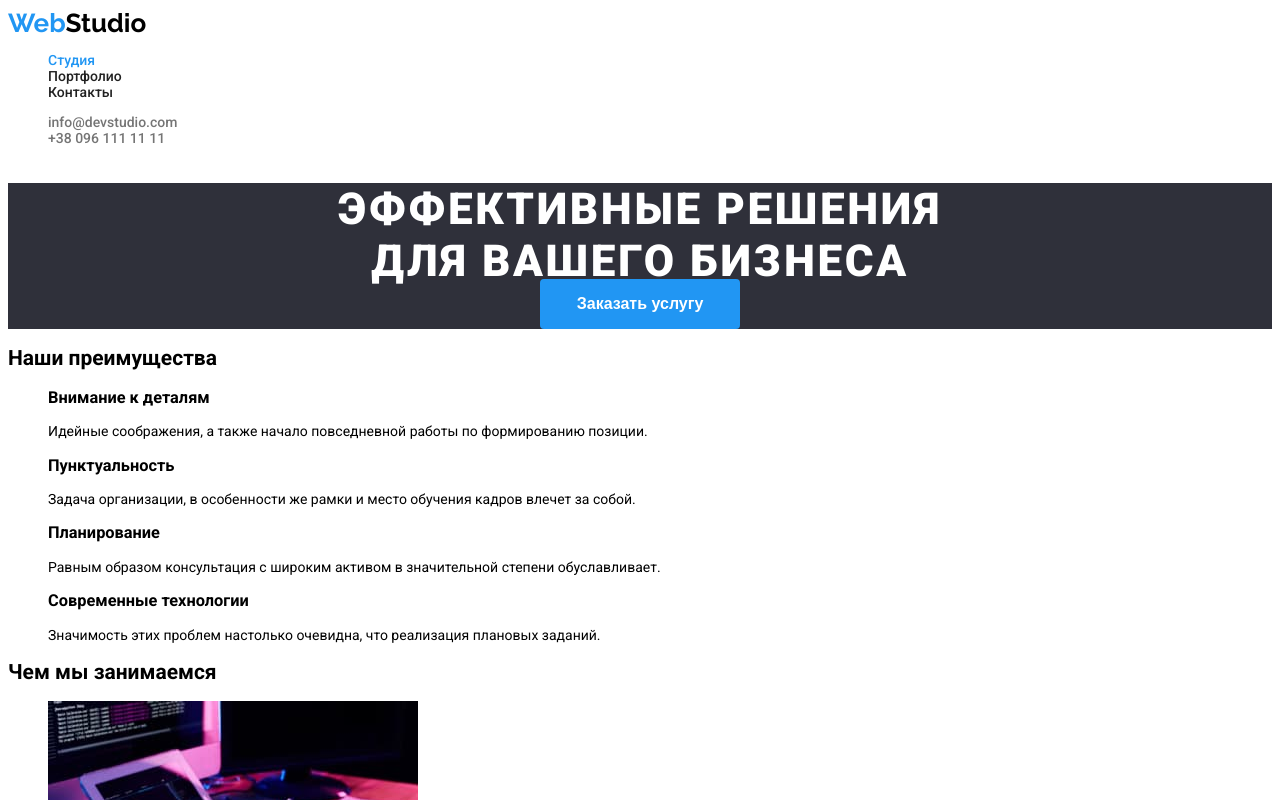
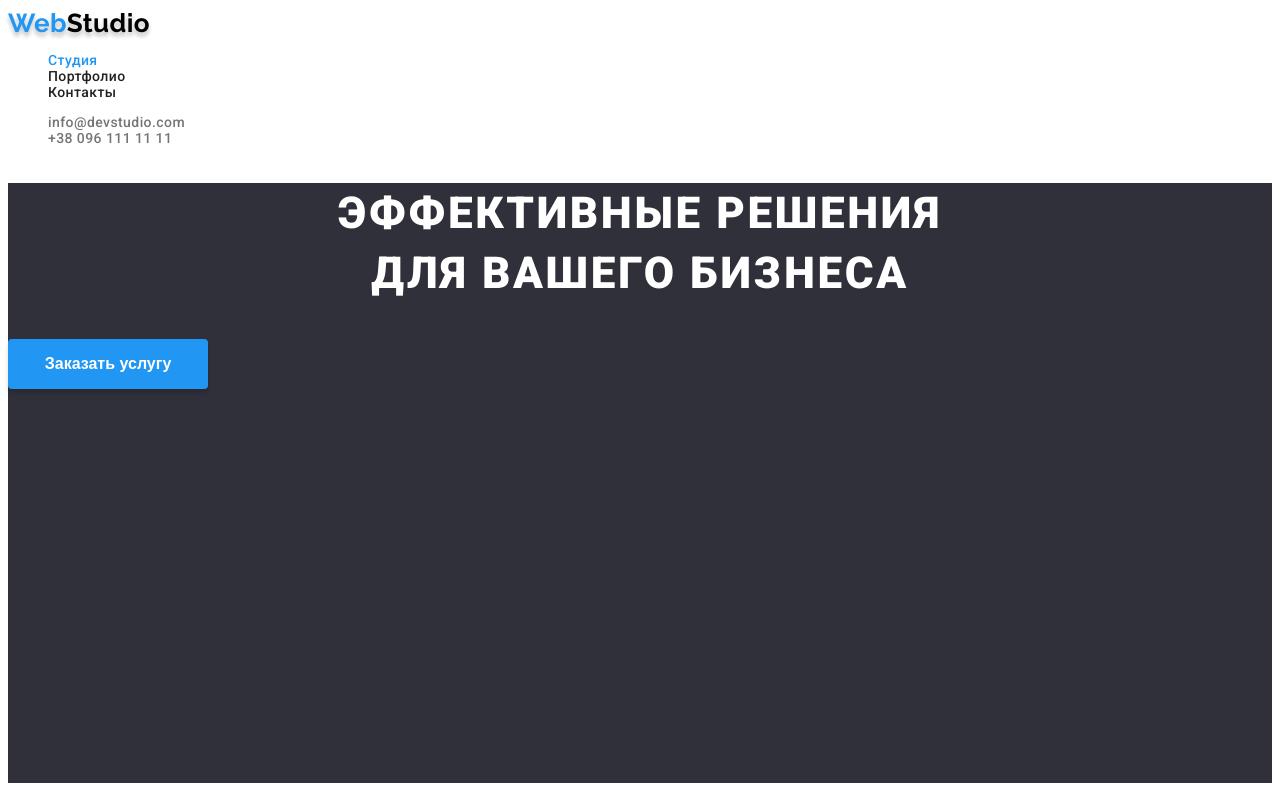
Before and after one commit to YuriiPohorilets/goit-markup-hw-02, a plain HTML site: page index.html in a window 1280 px wide. Shown: the top 800 px of the page. Drawn offline with Linux system fonts and the light colour scheme.

Commit message:
Стилизация header - main

```diff
--- a/css/styles.css
+++ b/css/styles.css
@@ -3,37 +3,36 @@ Focus color:                #2196F3;
 Primary text color:         #212121;
 Secondary text color:       #757575;
 Active white color:         #FFFFFF;
-BG button color:            #F5F4FA;
+Background button color:    #F5F4FA;
+Background color:           #2F303A;
 */
+
 
 :root {
     --focus-color:#2196F3;
     --pimary-text: #212121;
     --secondary-text: #757575;
     --active-white: #FFFFFF;
-    --bg-button: #F5F4FA ;
+    --bg-btn-color: #F5F4FA;
+    --bg-color: #2F303A;
 }
 
 body {
-    font-family: 'Roboto', sans-serif;
+    font-family: 'Roboto', 'Helvetica Neue', 'Roboto', 'Verdana', 'Tahoma', sans-serif;
     font-weight: 400;
     font-size: 14px;
-}
-
-a {
-    text-decoration: none;
-}
-
-li {
-    list-style: none;
+    letter-spacing: 0.03em;
+    color: var(--secondary-text);
 }
 
 /* Header logo */
-.logo-header {
+.logo {
     font-family: 'Raleway', sans-serif;
     font-weight: 700;
     font-size: 26px;
+    text-decoration: none;
     color: #000000;
+    text-shadow: 0px 4px 4px rgba(0, 0, 0, 0.25);
 }
 
 .logo-part {
@@ -41,11 +40,14 @@ li {
 }
 
 /* Header navigation */
-.header-nav li {
+.navigation-list,
+.contacts-header {
+    list-style: none;
     font-weight: 500;
 }
 
-.nav-item {
+.link {
+    text-decoration: none;
     color: var(--pimary-text);
 }
 
@@ -54,39 +56,73 @@ li {
     color: var(--focus-color);
 }
 
-.nav-item.active {
+.link.active {
     color: var(--focus-color);
 }
 
-/* Header contacts */
+/* Header contact */
 .contact-item {
     color: var(--secondary-text);
 }
 
 /* Action side */
 .action-box {
-    background-color: #2F303A;
-    text-align: center;
+    height: 600px;
+    background-color: var(--bg-color);
 }
 
 .caption-main {
+    text-align: center;
     font-weight: 900;
     font-size: 44px;
+    line-height: 60px;
+    letter-spacing: 0.06em;
+    color: var(--active-white);
     text-transform: uppercase;
-    letter-spacing: 0.06em;
-    height: 60px;
-    color: var(--active-white);
 }
 
 .order-btn {
-    padding: 10px 32px;
+    width: 200px;
+    height: 50px;
+    border: none;
+    border-radius: 4px;
     font-weight: 700;
     font-size: 16px;
-    width: 200px;
-    height: 50px;
+    line-height: 30px;
+    color: var(--active-white);
     background-color: var(--focus-color);
-    color: var(--active-white);
-    border: none;
-    border-radius: 4px;
+    box-shadow: 0px 4px 4px rgba(0, 0, 0, 0.15);
     cursor: pointer;
 }
+
+/* Advanture side */
+.title-sections.hidden {
+    visibility: hidden;
+}
+
+.advantage-list li {
+    margin: 30px;
+    width: 270px;
+    height: 101px;
+    display: inline-block;
+}
+
+.advantage-subtitle {
+    font-weight: 700;
+    color: var(--pimary-text);
+    text-transform: uppercase;
+}
+
+.advantuge-text {
+    line-height: 24px;
+}
+
+/* About us side */
+
+.title-sections {
+    text-align: center;
+    font-weight: 700;
+    font-size: 36px;
+    line-height: 42px;
+    color: var(--pimary-text);
+}
--- a/index.html
+++ b/index.html
@@ -6,11 +6,7 @@
     <meta name="viewport" content="width=device-width, initial-scale=1.0">
     <title>Студия</title>
 
-    <link rel="preconnect" href="https://fonts.googleapis.com">
-    <link rel="preconnect" href="https://fonts.gstatic.com" crossorigin>
     <link href="https://fonts.googleapis.com/css2?family=Raleway:wght@700&display=swap" rel="stylesheet">
-    <link rel="preconnect" href="https://fonts.googleapis.com">
-    <link rel="preconnect" href="https://fonts.gstatic.com" crossorigin>
     <link href="https://fonts.googleapis.com/css2?family=Roboto:wght@400;500;700;900&display=swap" rel="stylesheet">
 
     <link rel="stylesheet" href="./css/styles.css">
@@ -19,7 +15,7 @@
     <header class="header-nav">
         <!-- Navigation side -->
             <nav class="navigation">
-                <a href="#" class="logo-header"><span class="logo-part">Web</span>Studio</a>
+                <a class="logo" href="./index.html"><span class="logo-part">Web</span>Studio</a>
                 <ul class="navigation-list">
                     <li><a class="nav-item link active" href="./index.html">Студия</a></li>
                     <li><a class="nav-item link" href="./portfolio.html">Портфолио</a></li>
@@ -46,23 +42,23 @@
 
         <!-- Advantage side-->
         <section class="advantage-section">
-            <h2>Наши преимущества</h2>
+            <h2 class="title-sections hidden">Наши преимущества</h2>
             <ul class="advantage-list">
                 <li class="advantage-box">
                     <h3 class="advantage-subtitle">Внимание к деталям</h3>
-                    <p>Идейные соображения, а также начало повседневной работы по формированию позиции.</p>
+                    <p class="advantuge-text">Идейные соображения, а также начало повседневной работы по формированию позиции.</p>
                 </li>
                 <li class="advantage-box">
                     <h3 class="advantage-subtitle">Пунктуальность</h3>
-                    <p>Задача организации, в особенности же рамки и место обучения кадров влечет за собой.</p>
+                    <p class="advantuge-text">Задача организации, в особенности же рамки и место обучения кадров влечет за собой.</p>
                 </li>
                 <li class="advantage-box">
                     <h3 class="advantage-subtitle">Планирование</h3>
-                    <p>Равным образом консультация с широким активом в значительной степени обуславливает.</p>
+                    <p class="advantuge-text">Равным образом консультация с широким активом в значительной степени обуславливает.</p>
                 </li>
                 <li class="advantage-box">
                     <h3 class="advantage-subtitle">Современные технологии</h3>
-                    <p>Значимость этих проблем настолько очевидна, что реализация плановых заданий.</p>
+                    <p class="advantuge-text">Значимость этих проблем настолько очевидна, что реализация плановых заданий.</p>
                 </li>
             </ul>
         </section>
@@ -106,7 +102,7 @@
 
     <footer class="footer-section">
         <!-- Footer side -->
-        <a href="#" class="logo-footer"><span class="logo-part">Web</span>Studio</a>
+        <a class="logo" href="#"><span class="logo-part">Web</span><span class="logo-part-white">Studio</span></a>
         <address class="contacts-footer">
             <ul class="contacts-item">
                 <li><a href="https://goo.gl/maps/BJqGb4uzTvTz6RYZ6" target="_blank" rel="nofollow noreferrer noopener">г. Киев, пр-т Леси Украинки, 26</a></li>
```
Also changed, not shown: portfolio.html (+50 -2 lines).
